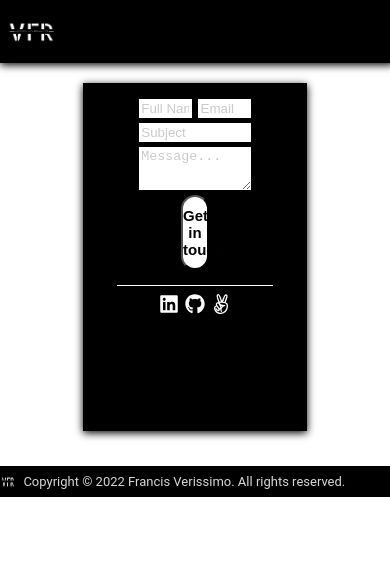
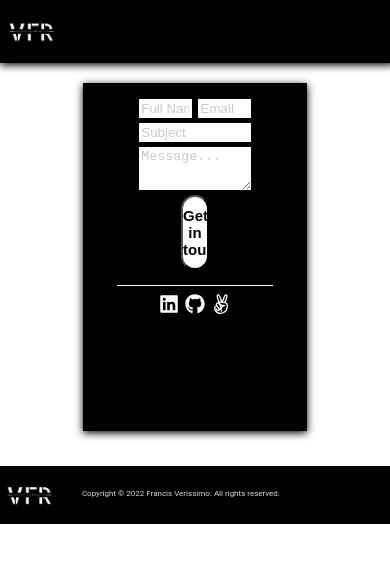
Before and after one commit to VTY1999/React-Portfolio, a React (Create React App) app: page /Contact in a window 390 px wide. Shown: the top 562 px of the page. Built offline with nearby package versions, Linux system fonts and the light colour scheme.

Commit message:
Update styling for mobile version

```diff
--- a/src/components/Footer/footer.scss
+++ b/src/components/Footer/footer.scss
@@ -15,3 +15,18 @@
   font-size: 13px;
   margin: 2%;
 }
+
+@media screen and (max-width: 800px) {
+  .Footer {
+    z-index: 1;
+  }
+  .footerLogo {
+    width: 15%;
+  }
+
+  .Copyright {
+    font-family: "Roboto", sans-serif;
+    font-size: 8px;
+    margin: 6%;
+  }
+}
```
